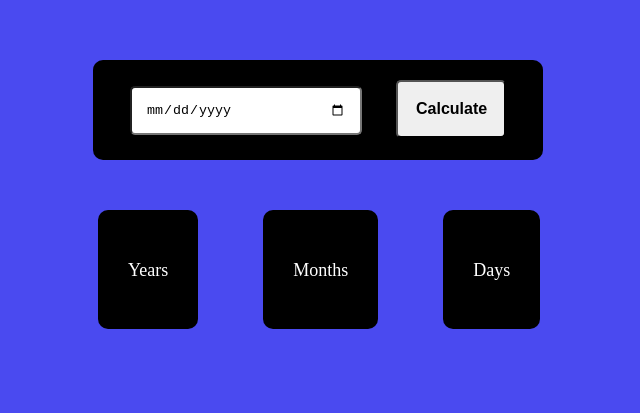
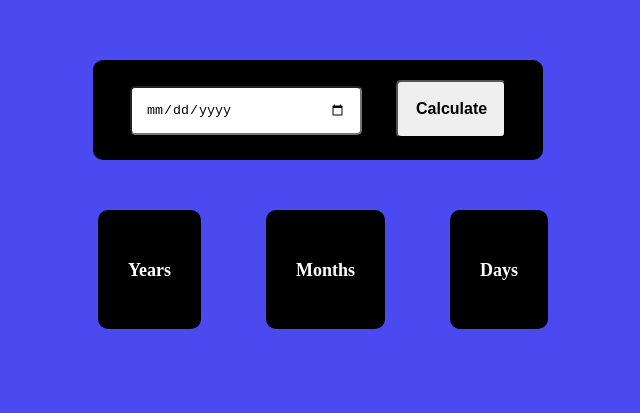
Before and after one commit to Irfanullahafridi/classTask-05, a plain HTML site: page index.html in a window 1280 px wide. Shown: the part 190-603 px from the top of the page, without its empty margins (307-947 px from the left). Drawn offline with Linux system fonts and the light colour scheme.

Commit message:
Re style

```diff
--- a/index.html
+++ b/index.html
@@ -81,6 +81,7 @@
             font-size: 18px;
             color: white;
         }
+
     </style>
 </head>
 
@@ -95,17 +96,17 @@
         <div class="lower">
             <div class="result-item">
                 <h2 id="years"></h2>
-                <p>Years</p>
+                <p><b>Years</b></p>
             </div>
 
             <div class="result-item">
                 <h2 id="months"></h2>
-                <p>Months</p>
+                <p><b>Months</b></p>
             </div>
 
             <div class="result-item">
                 <h2 id="days"></h2>
-                <p>Days</p>
+                <p><b>Days</b></p>
             </div>
         </div>
     </div>
```
